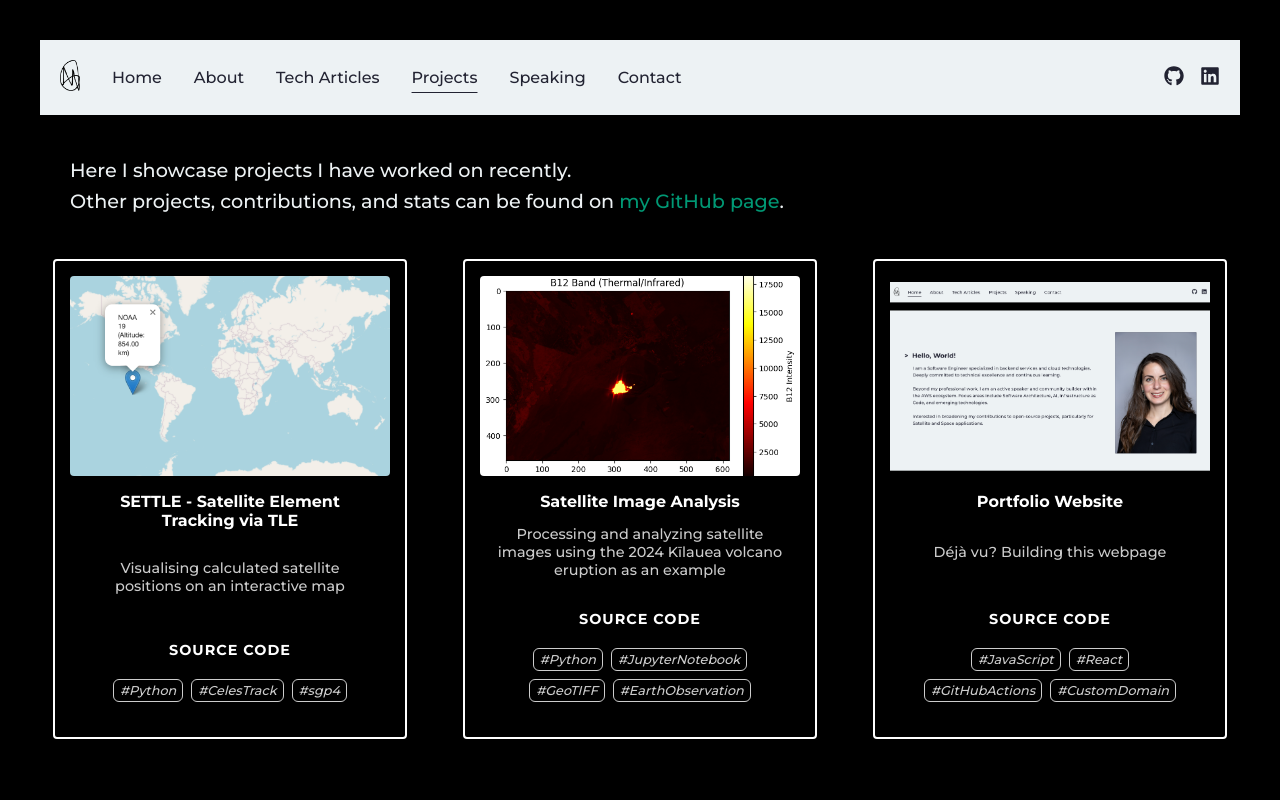
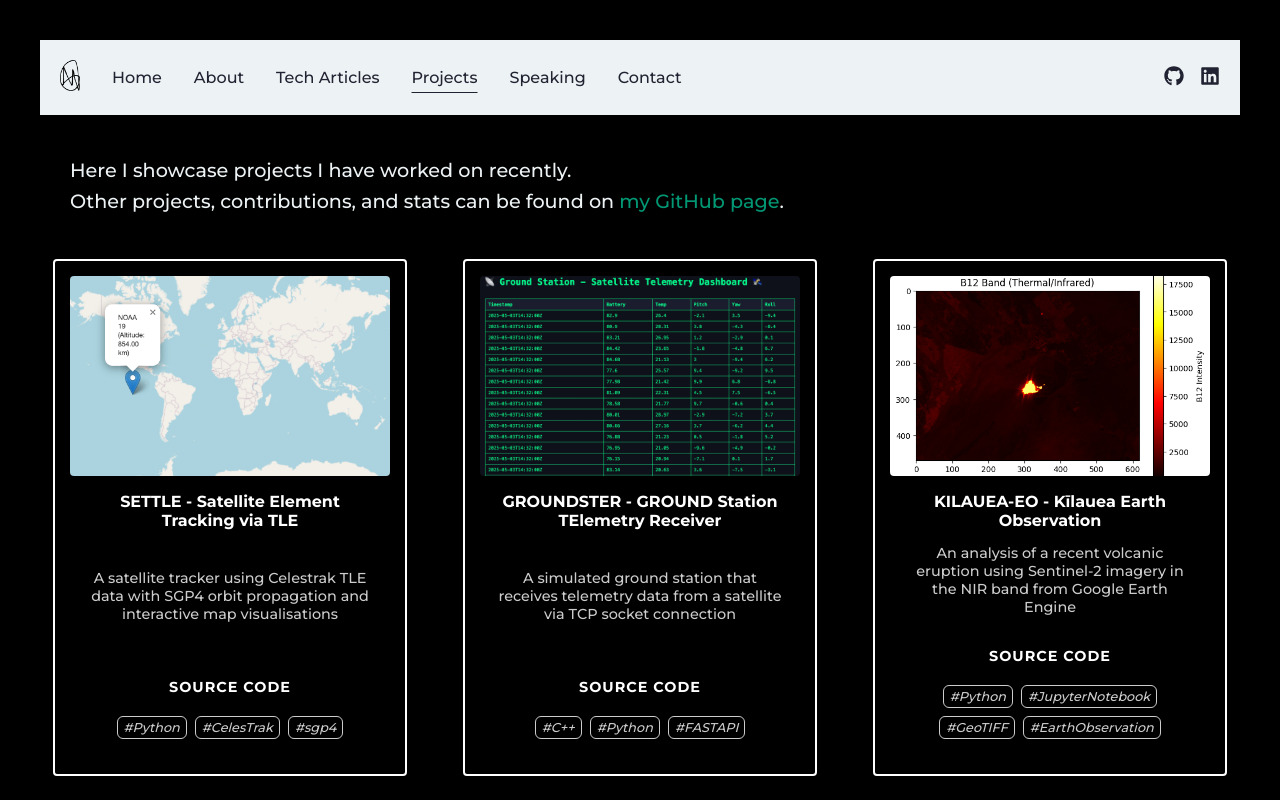
Before and after one commit to mgrinstein/mgrinstein.github.io, a React (Create React App) app: page /#/projects in a window 1280 px wide. Shown: the top 800 px of the page. Built offline with nearby package versions, Linux system fonts and the light colour scheme.

Commit message:
feat: add groundster project component

```diff
--- a/src/images/projects/index.js
+++ b/src/images/projects/index.js
@@ -1,5 +1,6 @@
 import settle from './settle.png';
 import volcano from './volcano.png';
 import website from './website.png';
+import groundster from './groundster.png';
 
-export { settle, volcano, website };
+export { settle, volcano, website, groundster };
--- a/src/pages/Projects.js
+++ b/src/pages/Projects.js
@@ -15,15 +15,23 @@ export function Projects() {
       <div className="content-grid">
         <ContentElement
           title="SETTLE - Satellite Element Tracking via TLE"
-          description="Visualising calculated satellite positions on an interactive map"
+          description="A satellite tracker using Celestrak TLE data with SGP4 orbit propagation and interactive map visualisations"
           image={images.settle}
           link="https://github.com/mgrinstein/SETTLE"
-          hashtags={["Python", "CelesTrack", "sgp4"]}
+          hashtags={["Python", "CelesTrak", "sgp4"]}
           buttonText="Source Code"
         />
         <ContentElement
-          title="Satellite Image Analysis"
-          description="Processing and analyzing satellite images using the 2024 Kīlauea volcano eruption as an example"
+          title="GROUNDSTER - GROUND Station TElemetry Receiver"
+          description="A simulated ground station that receives telemetry data from a satellite via TCP socket connection"
+          image={images.groundster}
+          link="https://github.com/mgrinstein/GROUNDSTER"
+          hashtags={["C++", "Python", "FASTAPI"]}
+          buttonText="Source Code"
+        />
+        <ContentElement
+          title=" KILAUEA-EO - Kīlauea Earth Observation"
+          description="An analysis of a recent volcanic eruption using Sentinel-2 imagery in the NIR band from Google Earth Engine"
           image={images.volcano}
           link="https://github.com/mgrinstein/volcano-image-processing"
           hashtags={["Python", "JupyterNotebook", "GeoTIFF", "EarthObservation"]}
```
Also changed, not shown: src/images/projects/groundster.png (added).
